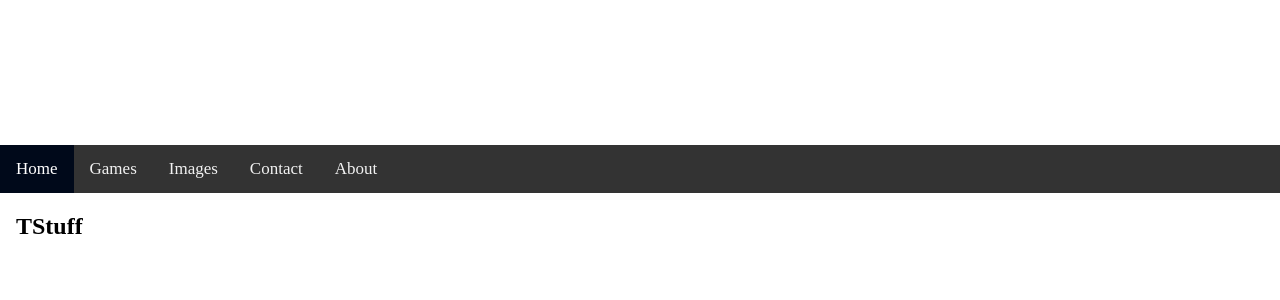
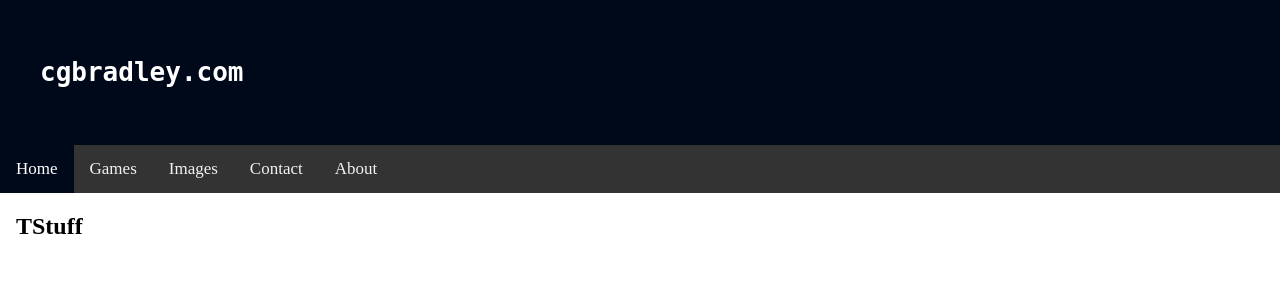
Before and after one commit to cgbradley/cgbradley.github.io, a PHP site: page / in a window 1280 px wide. Shown: the top 300 px of the page. Run offline with PHP 8.4, Linux system fonts and the light colour scheme.

Commit message:
Update main.css

```diff
--- a/css/main.css
+++ b/css/main.css
@@ -6,10 +6,10 @@
 
         }
      div.maintitle {
-         <!-- background-color: rgb(0, 9, 26);
+          background-color: rgb(0, 9, 26);
           padding: 40px;
           color: white;
-          font-family: monospace;-->
+          font-family: monospace;
      }
     .navbar a {
         float: left;
```
